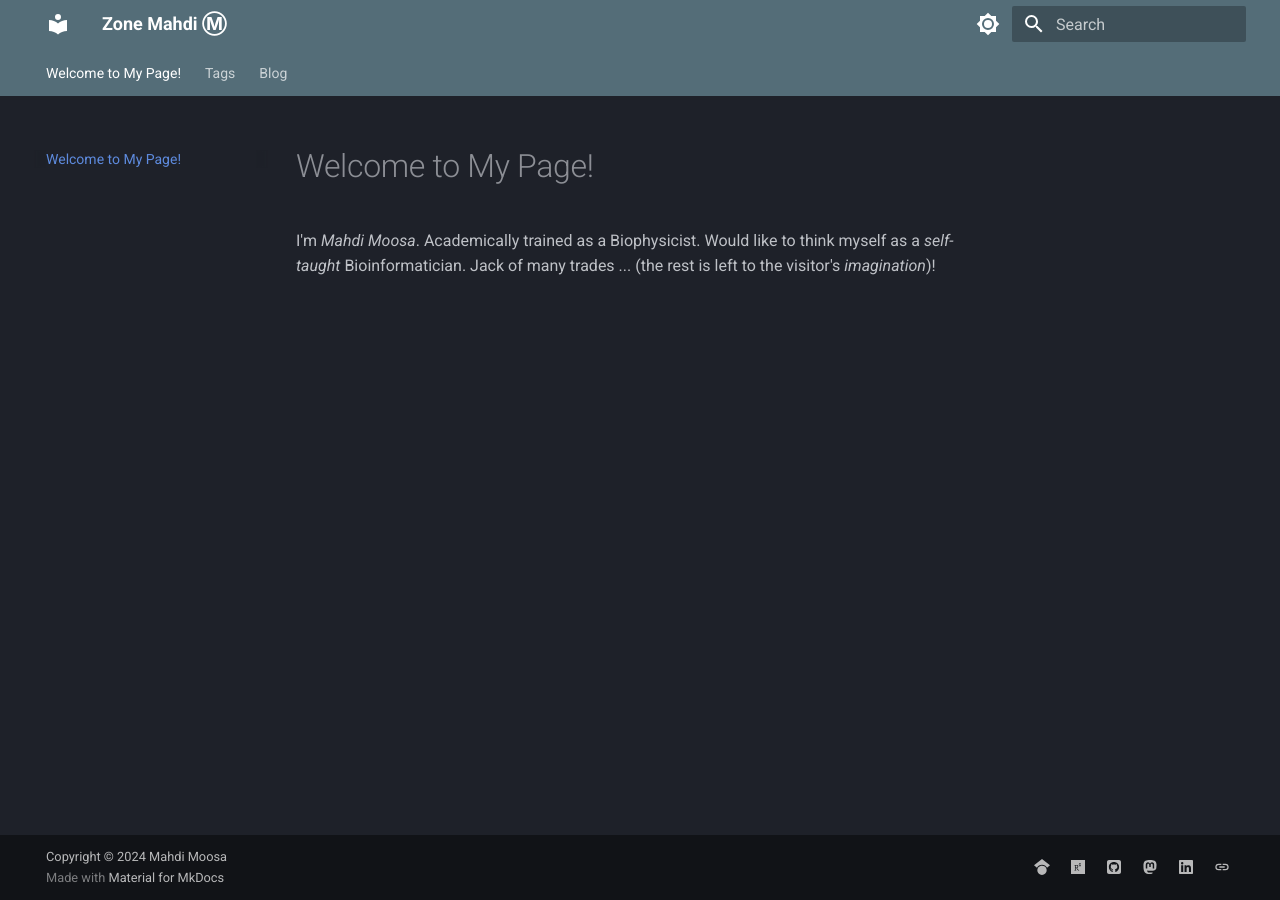
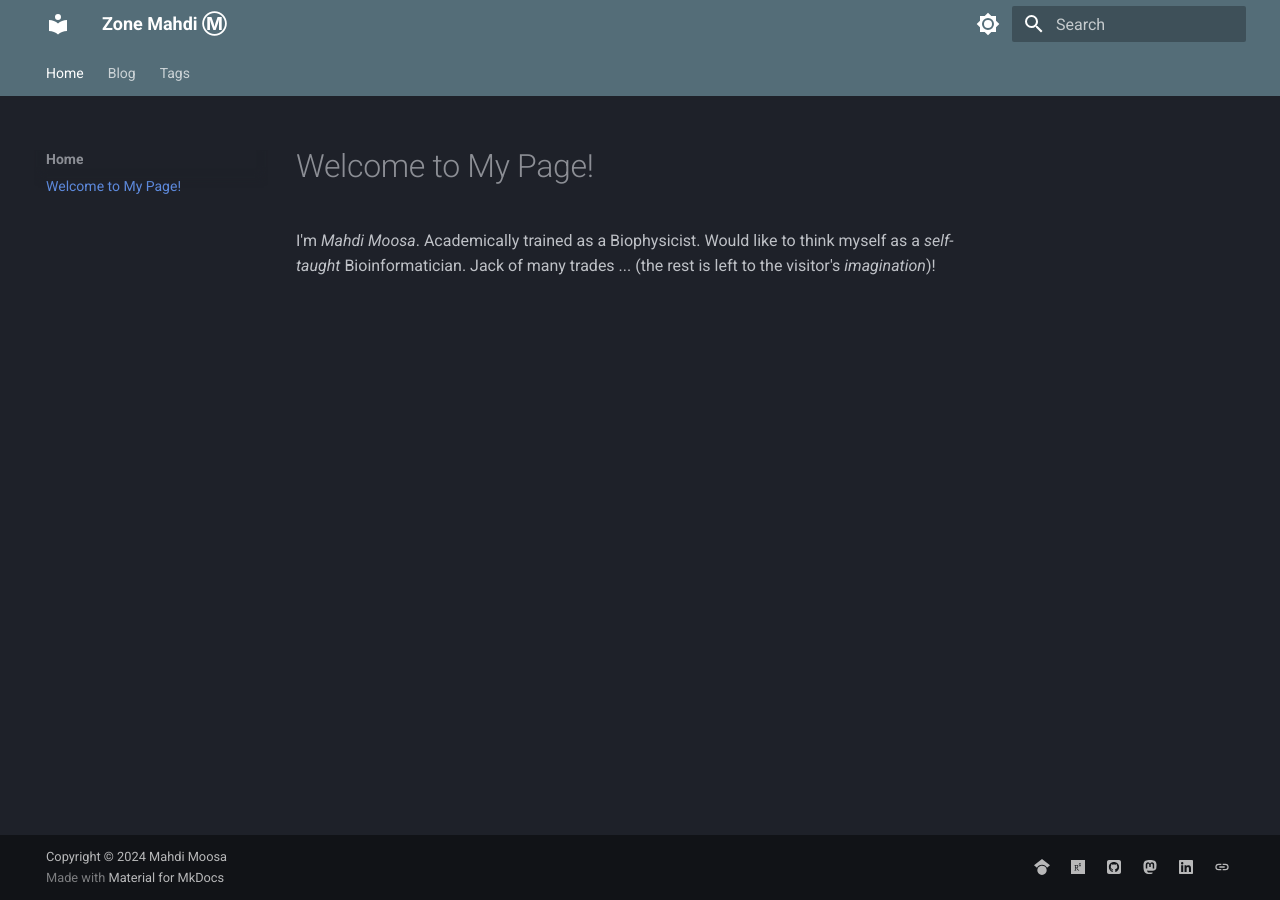
Before and after one commit to Mahdi-Moosa/mahdi_zone, an MkDocs documentation site: the page built from docs/index.md, in a window 1280 px wide. Built offline with MkDocs 1.6.1 and Material for MkDocs 9.7.7, drawn with Linux system fonts in a browser that asks for light colours; some of the changed lines change nothing that is shown.

Commit message:
nav + nav-tabs

```diff
--- a/mkdocs.yml
+++ b/mkdocs.yml
@@ -36,13 +36,13 @@ plugins:
         - stopWordFilter
         - trimmer
 
-# nav:
-#   - Home:
-#     - index.md
-#   - Blog:
-#     - blog/index.md
-#   - Tags:
-#     - tags.md
+nav:
+  - Home:
+    - index.md
+  - Blog:
+    - blog/index.md
+  - Tags:
+    - tags.md
 # nav not working for mobile devices.
 
 extra:
```
